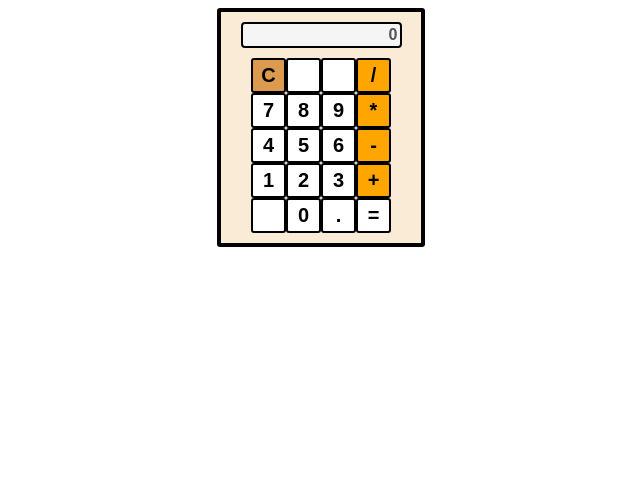
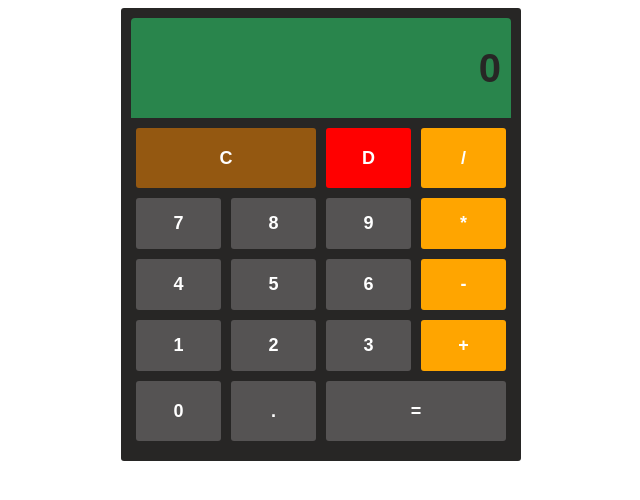
Before and after one commit to MurmUrren/etesechCalculator, a plain HTML site: page index.html in a window 1280 px wide. Shown: the whole page, without its empty margins (319-959 px from the left). Drawn offline with Linux system fonts and the light colour scheme.

Commit message:
Improved CSS and renamed divs for buttons as rows

```diff
--- a/calcscript.js
+++ b/calcscript.js
@@ -42,7 +42,7 @@ function clear(){
     firstNumber = '0';
     secondNumber = '0';
     operator = '';
-    screenInput.value = firstNumber;
+    screenInput.textContent = firstNumber;
 }
 
 function checkEmptyValues(){
@@ -64,12 +64,12 @@ function handleButton(e){
         clear();
     }else if (target.classList.contains('operator')) {
         if (firstNumber !== '0' && operator !== '') {
-            screenInput.value = operate(Number(firstNumber), operator, Number(secondNumber))
-            if (screenInput.value === 'Math error'){
+            screenInput.textContent = operate(Number(firstNumber), operator, Number(secondNumber))
+            if (screenInput.textContent === 'Math error'){
                 emptyValues();
             } else {
                 emptyValues();
-                firstNumber = String(screenInput.value);
+                firstNumber = String(screenInput.textContent);
             }
         }
         console.log('Operator button clicked:', target.value);
@@ -77,12 +77,12 @@ function handleButton(e){
         console.log(typeof(operator))
     } else if (target.classList.contains('calculate')){
         if (!checkEmptyValues()) {
-            screenInput.value = operate(Number(firstNumber), operator, Number(secondNumber));
-            if (screenInput.value === 'Math error'){
+            screenInput.textContent = operate(Number(firstNumber), operator, Number(secondNumber));
+            if (screenInput.textContent === 'Math error'){
                 emptyValues();
             } else {
                 emptyValues();
-                firstNumber = String(screenInput.value);
+                firstNumber = String(screenInput.textContent);
             }
         }
     }else if (operator === '') {
@@ -100,7 +100,7 @@ function handleButton(e){
         } else if (!target.classList.contains('decimal')) {
             firstNumber += target.value;
         }
-        screenInput.value = firstNumber;
+        screenInput.textContent = firstNumber;
     } else {
         console.log('Second numbers clicked:', target.value);
         if (secondNumber === '0') {
@@ -116,7 +116,7 @@ function handleButton(e){
         } else if (!target.classList.contains('decimal')){
             secondNumber += target.value;
         }
-        screenInput.value = secondNumber;
+        screenInput.textContent = secondNumber;
     }
 }
 
@@ -129,4 +129,4 @@ numButtons.forEach(button => {
     button.addEventListener("click", handleButton);
 });
 
-let screenInput = document.querySelector("input");
+let screenInput = document.querySelector(".input");
--- a/index.css
+++ b/index.css
@@ -1,42 +1,52 @@
-.calculator-wrapper{
+.calculator-wrapper {
     margin: 0 auto;
-    border: 4px black solid;
     border-radius: 3px;
-    width: 200px;
-    background-color: antiquewhite;
+    width: 400px;
+    background-color: rgb(39, 38, 37);
 }
 
-.calculator-container{
+.calculator-container {
     display: flex;
     padding: 10px;
-    flex: 1;
     flex-direction: column;
     align-items: center;
     gap: 10px;
 }
 
-.calculator-btn-container{
+.calculator-btn-container {
     display: flex;
     flex-direction: column;
-    align-items: center;
+    width: 100%;
 }
 
-.calculator-btn-container div{
+.row {
     display: flex;
-    flex: 1;
-    align-items: center;
+    justify-content: space-between;
+    margin-bottom: 10px;
 }
 
-.calculator-btn-container button{
-    background-color: white;
-    border: 2px black solid;
+.row button{
+    width: calc(25% - 10px);
+    margin: 0 5px;
+}
+
+button.calculate, button.clear {
+    width: calc(50% - 10px); /* Special buttons that span 1/3 of the row */
+    margin: 0 5px;
+    height: 60px; /* Consistent height */
+}
+
+
+.calculator-btn-container button {
+    background-color: rgb(85, 83, 83);
     border-radius: 3px;
-    box-sizing: border-box;
-    width: 35px;
-    height: 35px;
+    outline: none;
+    border: none;
     font-weight: bold;
-    font-size: 20px;
-    text-align: center;
+    padding: 15px;
+    font-size: 18px;
+    color: white;
+    cursor: pointer;
 }
 
 button.btn.operator {
@@ -47,25 +57,29 @@ button.btn.clear {
     background-color: rgba(204, 113, 8, 0.664);
 }
 
-.btn:hover{
-    background-color: gray;
+button.btn.delete {
+    background-color: rgb(255, 0, 0);
 }
 
-.btn:active {
+button.btn:hover {
+    background-color: gray;
 }
 
 .calculator-screen {
     display: flex;
-    justify-content: center;
+    justify-content: flex-end;
+    align-items: center;
+    width: 100%;
+    height: 100px;
+    background-color: rgb(41, 133, 76);
+    border-radius: 4px 4px 0 0;
 }
 
-.calculator-screen input{
-    width: 85%;
-    height: 20px;
-    background-color: whitesmoke;
-    border-radius: 4px;
-    border: 2px black solid;
+.calculator-screen p {
+    margin: 0;
+    padding: 10px;
+    font-size: 40px;
+    font-family: Arial, sans-serif;
+    color: rgb(39, 38, 37);
     font-weight: bold;
-    font-size: medium;
-    text-align: right;
 }
--- a/index.html
+++ b/index.html
@@ -11,35 +11,33 @@
     <div class="calculator-wrapper">
         <div class="calculator-container">
             <div class="calculator-screen">
-                <input type="text"value=0 disabled>
+                <p class="calculator input">0</p>
             </div>
             <div class="calculator-btn-container">
-                <div>
+                <div class="row">
                     <button class="btn clear" value="clear">C</button>
-                    <button class="btn" value="" disabled></button>
-                    <button class="btn" value="" disabled></button>
+                    <button class="btn delete" value="delete">D</button>
                     <button class="btn operator" value="/">/</button>
                 </div>
-                <div>
+                <div class="row">
                     <button class="btn" value="7">7</button>
                     <button class="btn" value="8">8</button>
                     <button class="btn" value="9">9</button>
                     <button class="btn operator" value="*">*</button>
                 </div>
-                <div>
+                <div class="row">
                     <button class="btn" value="4">4</button>
                     <button class="btn" value="5">5</button>
                     <button class="btn" value="6">6</button>
                     <button class="btn operator" value="-">-</button>
                 </div>
-                <div>
+                <div class="row">
                     <button class="btn" value="1">1</button>
                     <button class="btn" value="2">2</button>
                     <button class="btn" value="3">3</button>
                     <button class="btn operator" value="+">+</button>
                 </div>
-                <div>
-                    <button class="btn" value="" disabled></button>
+                <div class="row">
                     <button class="btn" value="0">0</button>
                     <button class="btn decimal" value=".">.</button>
                     <button class="btn calculate" value="=">=</button>
```
